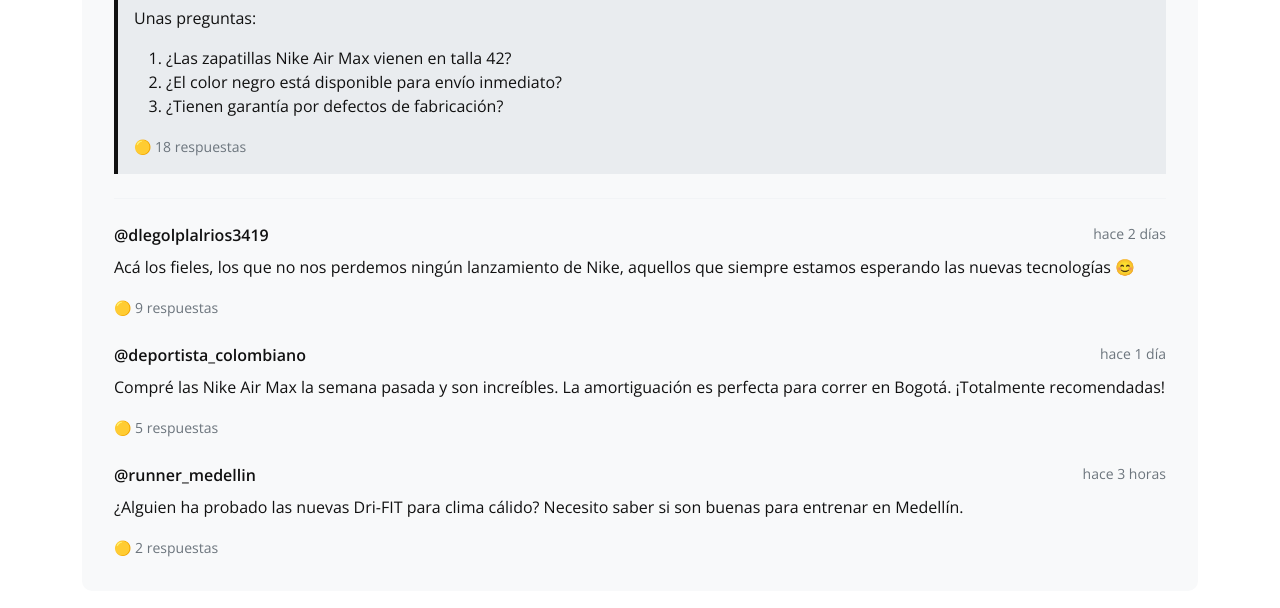
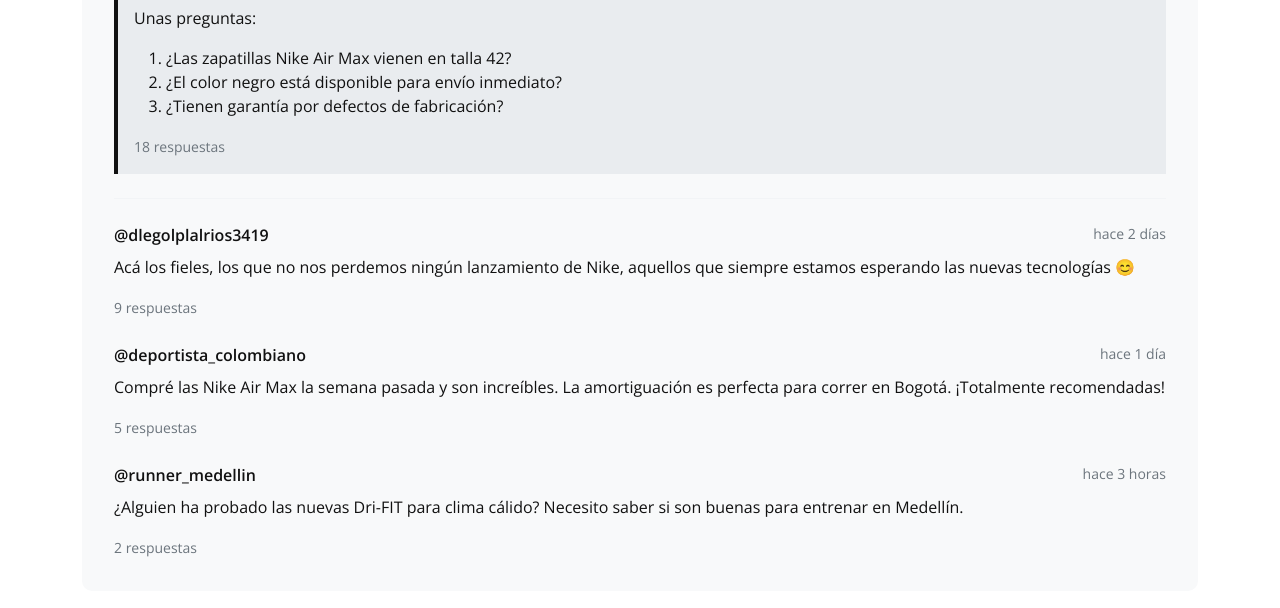
Before and after one commit to JFernaNDO136/Marca-Deportiva-Nike-, a plain HTML site: page index.html in a window 1280 px wide. Shown: the part 2880-3488 px from the top of the page. Drawn offline with nearby package versions, Linux system fonts and the light colour scheme.

Commit message:
Marca Deportiva [ nike ] Bootstrap 5 ]

```diff
--- a/index.html
+++ b/index.html
@@ -196,7 +196,7 @@
                         <li>¿Tienen garantía por defectos de fabricación?</li>
                     </ol>
 
-                    <button class="boton-respuesta">🟡️ 18 respuestas</button>
+                    <button class="boton-respuesta"> 18 respuestas</button>
                 </div>
 
                 <hr class="divisor-comentarios">
@@ -209,7 +209,7 @@
 
                     <p class="mb-3">Acá los fieles, los que no nos perdemos ningún lanzamiento de Nike, aquellos que siempre estamos esperando las nuevas tecnologías 😊</p>
 
-                    <button class="boton-respuesta">🟡️ 9 respuestas</button>
+                    <button class="boton-respuesta"> 9 respuestas</button>
                 </div>
 
                 <div class="comentario-normal mb-4">
@@ -220,7 +220,7 @@
 
                     <p class="mb-3">Compré las Nike Air Max la semana pasada y son increíbles. La amortiguación es perfecta para correr en Bogotá. ¡Totalmente recomendadas!</p>
 
-                    <button class="boton-respuesta">🟡️ 5 respuestas</button>
+                    <button class="boton-respuesta"> 5 respuestas</button>
                 </div>
 
                 <div class="comentario-normal">
@@ -231,7 +231,7 @@
 
                     <p class="mb-3">¿Alguien ha probado las nuevas Dri-FIT para clima cálido? Necesito saber si son buenas para entrenar en Medellín.</p>
 
-                    <button class="boton-respuesta">🟡️ 2 respuestas</button>
+                    <button class="boton-respuesta"> 2 respuestas</button>
                 </div>
             </div>
         </div>
```
